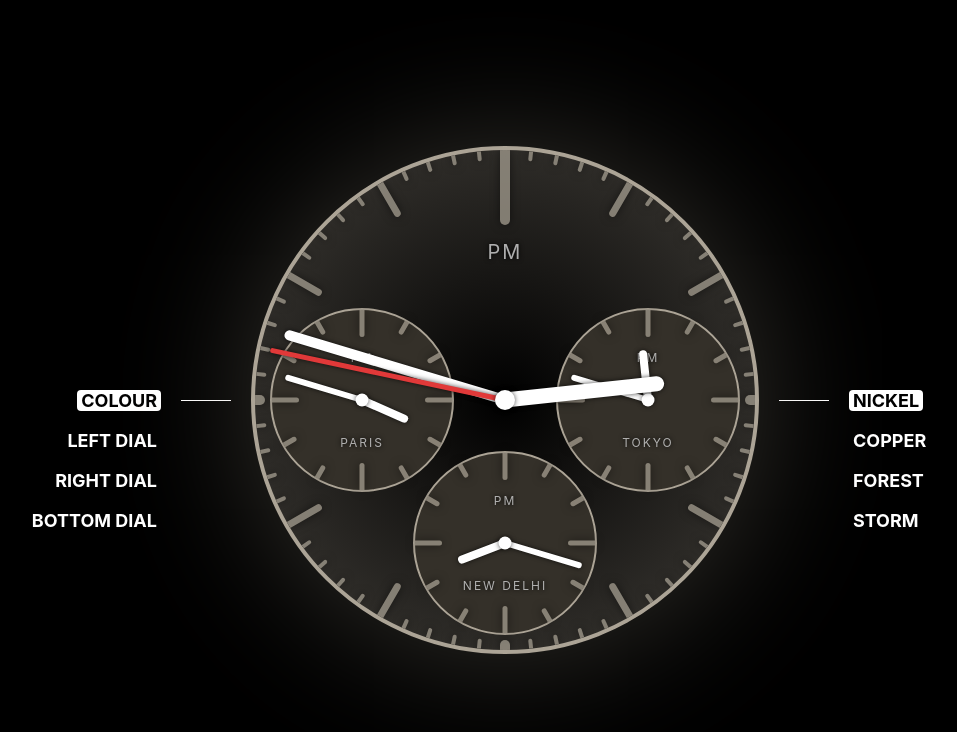
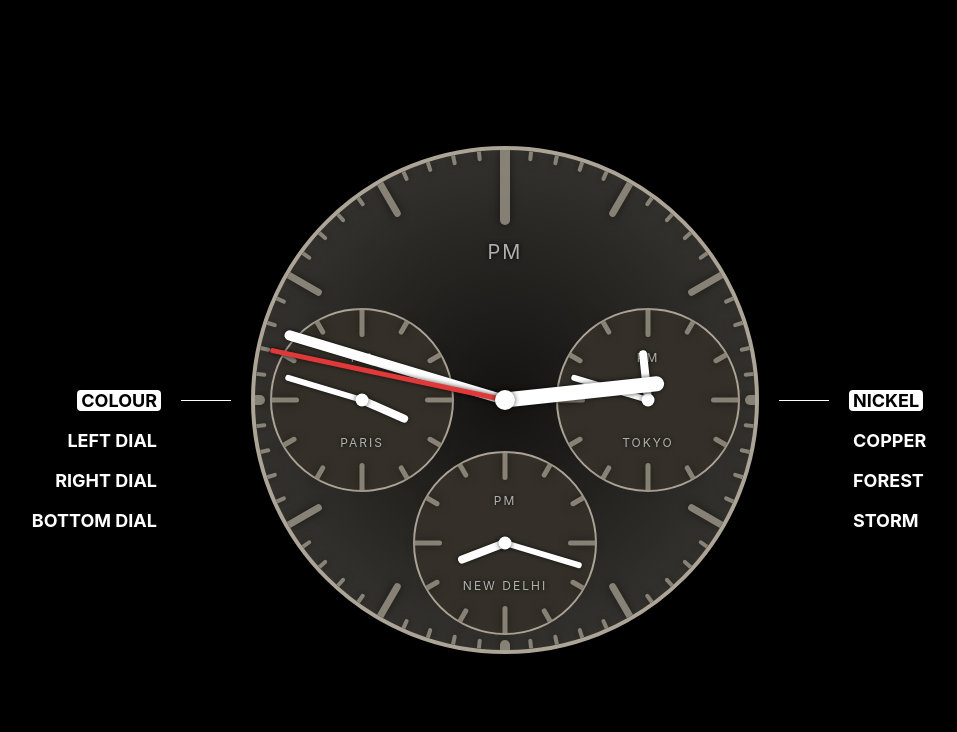
Before and after one commit to domb5041/modular-clock, a React (Create React App) app: page / in a window 1280 px wide. Shown: the top 732 px of the page, without its empty margins (135-1092 px from the left). Built offline with nearby package versions, Linux system fonts and the light colour scheme.

Commit message:
animate between colours

```diff
--- a/src/App.js
+++ b/src/App.js
@@ -47,7 +47,7 @@ export default function App() {
             <Container>
                 <Menu activeItem={primaryMenu} menu={primaryMenuOptions} onClick={(c) => setPrimaryMenu(c)} />
                 <MenuConnector />
-                <MainDial primaryMenu={primaryMenu} />
+                <MainDial primaryMenu={primaryMenu} clockColor={clockColor} />
                 <MenuConnector />
                 <Menu
                     menu={secondaryMenus[primaryMenu].menu}
--- a/src/Dials.styled.js
+++ b/src/Dials.styled.js
@@ -1,4 +1,7 @@
+import { transparentize } from "polished";
 import styled, { css } from "styled-components";
+
+const colorTransition = "0.7s";
 
 export const MainDial = styled.div`
     width: 500px;
@@ -6,10 +9,15 @@ export const MainDial = styled.div`
     border-radius: 100%;
     border: 4px solid ${(props) => props.theme.base};
     position: relative;
-    background-image: radial-gradient(transparent, ${(props) => props.theme.dialInner});
-    box-shadow: 0 0 140px ${(props) => props.theme.dialOuter};
+    background-color: ${(props) => props.theme.dialInner};
+    transition: background-color ${colorTransition}, border ${colorTransition}, box-shadow ${colorTransition};
     flex-shrink: 0;
     overflow: hidden;
+    & .main-dial-shade {
+        width: 100%;
+        height: 100%;
+        background-image: radial-gradient(${transparentize(0.3, "black")}, transparent);
+    }
 `;
 
 export const SubDial = styled.div`
@@ -20,7 +28,7 @@ export const SubDial = styled.div`
     position: absolute;
     background-color: ${(props) => props.theme.subDial};
     opacity: ${(props) => (props.primaryMenu !== props.dialId && props.primaryMenu !== "colour" ? 0.5 : 1)};
-    transition: opacity 0.2s;
+    transition: opacity 0.2s, background-color ${colorTransition}, border ${colorTransition};
     ${(props) =>
         (props.dialId === "leftDial" &&
             css`
@@ -77,6 +85,7 @@ export const Hand = styled.div`
     height: ${(props) => props.size[1]}px;
     border-top-left-radius: 10px;
     border-top-right-radius: 10px;
+    transition: background-color ${colorTransition};
 `;
 
 export const Cap = styled.div`
@@ -109,11 +118,11 @@ export const Tick = styled.div`
     height: 50%;
     transform: ${(props) => `translateX(-50%) rotate(${props.tick.deg}deg)`};
     & > div {
-        background-color: ${(props) => props.theme.ticks};
         width: 100%;
         height: ${(props) => tickDimensions[props.tick.type].height};
         border-bottom-left-radius: 10px;
         border-bottom-right-radius: 10px;
         box-shadow: 0 0 10px rgba(0, 0, 0, 0.5);
+        transition: background-color ${colorTransition};
     }
 `;
--- a/src/MainDial.js
+++ b/src/MainDial.js
@@ -3,8 +3,9 @@ import * as styled from "./Dials.styled";
 import { mainTickData } from "./tickData";
 import SubDial from "./SubDial";
 import { transformHands, timeToDegrees, getAmPm } from "./utilityFunctions";
+import { theme } from "./theme";
 
-export default function MainDial({ primaryMenu }) {
+export default function MainDial({ primaryMenu, clockColor }) {
     const [time, setTime] = useState([0, 0, 0]);
 
     useEffect(() => {
@@ -17,19 +18,27 @@ export default function MainDial({ primaryMenu }) {
 
     return (
         <styled.MainDial primaryMenu={primaryMenu}>
+            <div className="main-dial-shade">
                 <styled.AmPm>{getAmPm(0)}</styled.AmPm>
                 {mainTickData.map((tick, i) => (
                     <styled.Tick tick={tick} key={i}>
-                    <div />
+                        <div style={{ backgroundColor: theme(clockColor).ticks }} />
                     </styled.Tick>
                 ))}
-            <SubDial dialId="leftDial" city="paris" offset={1} primaryMenu={primaryMenu} />
-            <SubDial dialId="rightDial" city="tokyo" offset={9} primaryMenu={primaryMenu} />
-            <SubDial dialId="bottomDial" city="new delhi" offset={5.5} primaryMenu={primaryMenu} />
+                <SubDial dialId="leftDial" city="paris" offset={1} primaryMenu={primaryMenu} clockColor={clockColor} />
+                <SubDial dialId="rightDial" city="tokyo" offset={9} primaryMenu={primaryMenu} clockColor={clockColor} />
+                <SubDial
+                    dialId="bottomDial"
+                    city="new delhi"
+                    offset={5.5}
+                    primaryMenu={primaryMenu}
+                    clockColor={clockColor}
+                />
                 <styled.Hand size={[15, 160]} style={transformHands(time[0])} />
                 <styled.Hand size={[10, 230]} style={transformHands(time[1])} />
                 <styled.Hand size={[5, 240]} style={transformHands(time[2])} secondHand />
                 <styled.Cap size={20} />
+            </div>
         </styled.MainDial>
     );
 }
--- a/src/SubDial.js
+++ b/src/SubDial.js
@@ -1,9 +1,10 @@
 import React, { useState, useEffect } from "react";
 import * as styled from "./Dials.styled";
+import { theme } from "./theme";
 import { subTickData } from "./tickData";
 import { transformHands, timeToDegrees, getAmPm } from "./utilityFunctions";
 
-export default function SubDial({ dialId, city, offset, primaryMenu }) {
+export default function SubDial({ dialId, city, offset, primaryMenu, clockColor }) {
     const [time, setTime] = useState([0, 0, 0]);
 
     useEffect(() => {
@@ -20,7 +21,7 @@ export default function SubDial({ dialId, city, offset, primaryMenu }) {
             <styled.City>{city}</styled.City>
             {subTickData.map((tick, i) => (
                 <styled.Tick tick={tick} key={i}>
-                    <div />
+                    <div style={{ backgroundColor: theme(clockColor).ticks }} />
                 </styled.Tick>
             ))}
             <styled.Hand size={[8, 50]} style={transformHands(time[0])} />
--- a/src/theme.js
+++ b/src/theme.js
@@ -9,7 +9,6 @@ export const colorsDef = {
         base: "#ACA496",
         subDial: darken(0.45, "#ACA496"),
         dialInner: transparentize(0.62, "#ACA496"),
-        dialOuter: transparentize(0.7, "#ACA496"),
         secondHand: "#e13939",
         ticks: transparentize(0.3, "#ACA496")
     },
@@ -17,7 +16,6 @@ export const colorsDef = {
         base: "#A67D43",
         subDial: darken(0.3, "#A67D43"),
         dialInner: transparentize(0.62, "#A67D43"),
-        dialOuter: transparentize(0.7, "#A67D43"),
         secondHand: "#a32a0c",
         ticks: transparentize(0.3, "#A67D43")
     },
@@ -25,7 +23,6 @@ export const colorsDef = {
         base: "#59834D",
         subDial: darken(0.27, "#59834D"),
         dialInner: transparentize(0.6, "#59834D"),
-        dialOuter: transparentize(0.7, "#59834D"),
         secondHand: "#eb562e",
         ticks: transparentize(0.3, "#59834D")
     },
@@ -33,7 +30,6 @@ export const colorsDef = {
         base: "#425495",
         subDial: darken(0.27, "#425495"),
         dialInner: transparentize(0.6, "#425495"),
-        dialOuter: transparentize(0.7, "#425495"),
         secondHand: "#bdc064",
         ticks: transparentize(0.3, "#425495")
     }
```
Lines whose indentation alone changed are shown as unchanged.
